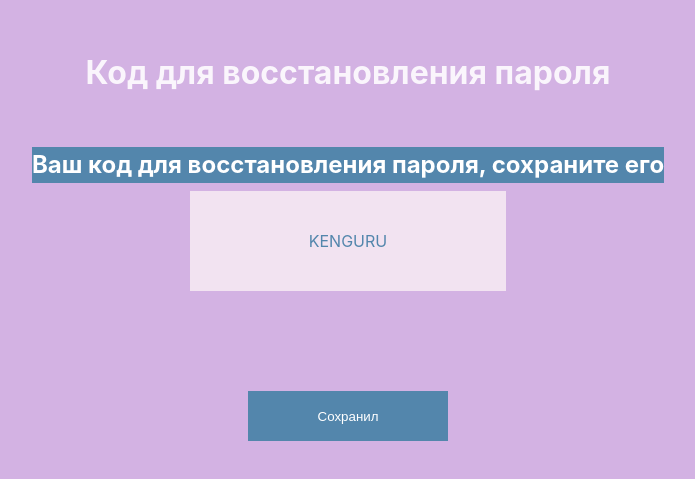
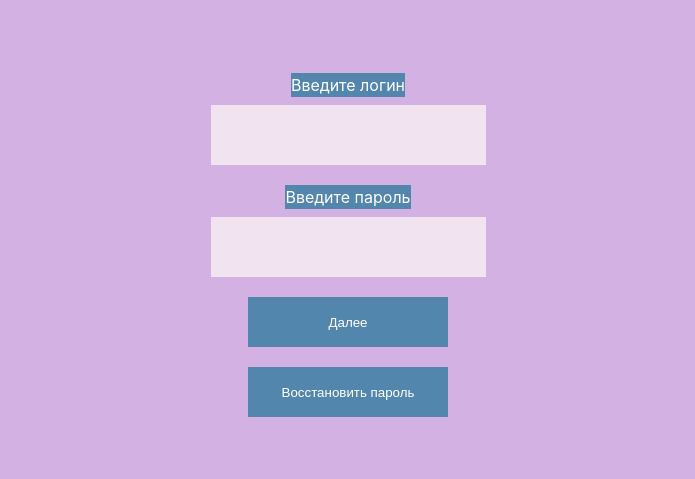
Before and after one commit to AlekseiSamoilov/learn-2-cards, a React (Vite) app in the folder frontend/: page / in a window 1280 px wide. Shown: the part 155-634 px from the top of the page, without its empty margins (292-987 px from the left). Built offline with nearby package versions, Linux system fonts and the light colour scheme.

Commit message:
fix: validation method rework

```diff
--- a/frontend/src/App.tsx
+++ b/frontend/src/App.tsx
@@ -1,13 +1,15 @@
 import './App.css'
 import Input from './components/input/Input'
+import LoginPage from './components/login-page/LoginPage'
 import RecoveryCodePage from './components/recovery-code-page/RecoveryCodePage'
 import RegistrationPage from './components/registration-page/RegistrationPage'
 
 function App() {
   return (
     <>
-      {/* <RegistrationPage /> */}
-      <RecoveryCodePage />
+      {/* <RegistrationPage />
+      <RecoveryCodePage /> */}
+      <LoginPage />
     </>
   )
 }
--- /dev/null
+++ b/frontend/src/components/login-page/LoginPage.tsx
@@ -0,0 +1,34 @@
+import React, { useState } from 'react'
+import Input from '../input/Input'
+import Button from '../button/Button'
+import styles from './login-page.module.css'
+import { loginValidationRules, passwordValidationRules } from '../utils/validation-rules'
+
+const LoginPage = () => {
+
+    const [login, setLogin] = useState<string>('');
+    const [password, setPassword] = useState<string>('');
+
+    return (
+        <div className={styles.container} >
+            <Input
+                value={login}
+                title='Введите логин'
+                onChange={(e) => setLogin(e.target.value)}
+                validationRules={loginValidationRules}
+                required
+            />
+            <Input
+                title='Введите пароль'
+                value={password}
+                onChange={(e) => setPassword(e.target.value)}
+                validationRules={passwordValidationRules}
+                required
+            />
+            <Button text='Далее' />
+            <Button text='Восстановить пароль' />
+        </div>
+    )
+}
+
+export default LoginPage
--- /dev/null
+++ b/frontend/src/components/login-page/login-page.module.css
@@ -0,0 +1,7 @@
+.container {
+    display: flex;
+    flex-direction: column;
+    align-items: center;
+    gap: 20px;
+    width: 100%;
+}
--- a/frontend/src/components/recovery-code-page/recovery-code-mage.module.css
+++ b/frontend/src/components/recovery-code-page/recovery-code-mage.module.css
@@ -29,3 +29,7 @@
     color: rgba(83, 134, 172, 1);
     margin-bottom: 100px;
 }
+
+.code_word {
+    font-size: 20px;
+}
--- /dev/null
+++ b/frontend/src/components/utils/validation-rules.ts
@@ -0,0 +1,30 @@
+import { TValidationRule } from "../../types/validation";
+
+export const loginValidationRules: TValidationRule[] = [
+    {
+        validate: (value: string) => value.length >= 3,
+        errorMessage: 'Логин не может быть короче 3 символов'
+    },
+    {
+        validate: (value: string) => value.length <= 10,
+        errorMessage: 'Логин не может быть длинее 10 символов'
+    },
+];
+
+export const passwordValidationRules: TValidationRule[] = [
+    {
+        validate: (value: string) => value.length >= 6,
+        errorMessage: 'Пароль не должен быть короче 6 символов'
+    },
+    {
+        validate: (value: string) => value.length <= 10,
+        errorMessage: 'Пароль не должен быть длинее 10 символов'
+    },
+];
+
+export const createConfirmPasswordRules = (compareWith: string): TValidationRule[] => [
+    {
+        validate: (value: string) => value === compareWith,
+        errorMessage: 'Пароли не совпадают'
+    }
+]
```
Also changed, not shown: frontend/src/components/password-input/PasswordInput.tsx (+0 -17 lines), frontend/src/components/registration-page/RegistrationPage.tsx (+6 -14 lines).
